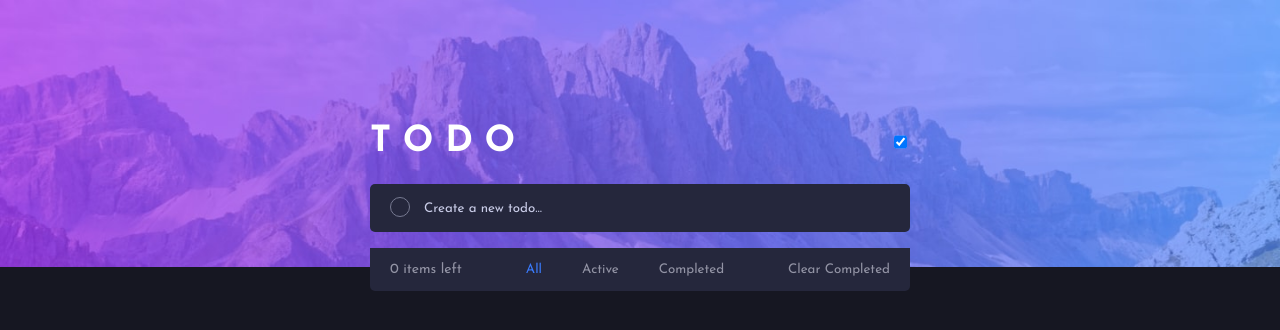
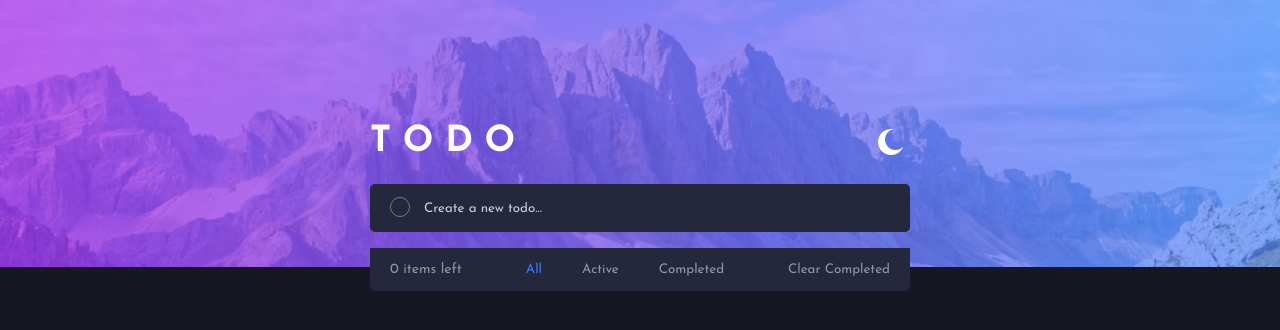
Before and after one commit to Albertoflj/ToDo-App, a React (Create React App) app: page / in a window 1280 px wide. Shown: the top 330 px of the page. Built offline with nearby package versions, Linux system fonts and the light colour scheme.

Commit message:
Added icons for the toggle button of the themes. Fixed checked icon. Added min input value for tasks.

```diff
--- /dev/null
+++ b/BUGS/NEED TO ADD.js
@@ -0,0 +1,4 @@
+
+//todo: fix bold sizing categories
+//todo: add shadow to app
+//todo: add default items if first time using app
--- a/src/components/to-do-components/HandleInput.js
+++ b/src/components/to-do-components/HandleInput.js
@@ -15,6 +15,10 @@ function HandleInput() {
       let id = createId();
       let content = inputRef.current.value;
       let checked = checkedRef.current.checked;
+      if(content.length < 3){
+        alert("Please enter a valid task");
+        return;
+      }
       const items = JSON.parse(localStorage.getItem("items")) || [];
       items.unshift({ id, content, checked });
       localStorage.setItem("items", JSON.stringify(items));
--- a/src/components/to-do-components/Header.js
+++ b/src/components/to-do-components/Header.js
@@ -10,6 +10,7 @@ function Header(props) {
   }
   const handleClick = () => {
     document.body.classList.toggle("dark-theme");
+    document.getElementById("theme-label").classList.toggle("icon-sun");
     darkTheme = !darkTheme;
     if (darkTheme) {
       localStorage.setItem("theme", "dark");
@@ -24,13 +25,13 @@ function Header(props) {
   return (
     <div className="main-app__header">
       <h1>T O D O</h1>
+      <label htmlFor="theme" id="theme-label" className="theme-switch" onClick={handleClick}/>
       <input
         ref={ref}
         type="checkbox"
         name="theme"
         id="theme"
         defaultChecked={darkTheme}
-        onClick={handleClick}
       />
     </div>
   );
--- a/src/components/to-do-components/List.js
+++ b/src/components/to-do-components/List.js
@@ -13,7 +13,6 @@ function List() {
     // )
     switch (category) {
       case "all":
-        console.log("alllllll");
         return (
           <div className="list">
              {items
--- a/src/scss/components/_toDo.scss
+++ b/src/scss/components/_toDo.scss
@@ -6,8 +6,28 @@
   font-size: $font-size;
   font-family: $font-family;
   display: flex;
+  align-items: center;
   justify-content: space-between;
   width: 100%;
+  #theme {
+    display: none;
+  }
+  // #theme:checked ~ .theme-switch {
+  //   background: url("../../assets/images/icon-sun.svg") no-repeat left center !important;
+  // }
+  .theme-switch {
+    // border: 1px solid #000;
+    display: inline-block;
+    width: 26px;
+    height: 26px;
+    padding: 3px;
+    background: url("../../assets/images/icon-moon.svg") no-repeat left center;
+    cursor: pointer;
+    /* padding-left: 15px; */
+  }
+  .icon-sun{
+    background: url("../../assets/images/icon-sun.svg") no-repeat left center;
+  }
 }
 .main-app__categories {
   p{
@@ -210,6 +230,7 @@
   position: absolute;
   top: 13px;
   width: 18px;
+  background-origin: border-box;
 }
 
 .main-app__input__check .done-label:after {
@@ -218,10 +239,10 @@
   border-right: none;
   content: "";
   height: 3px;
-  left: 4.5px;
+  left: 5.5px;
   opacity: 0;
   position: absolute;
-  top: 6px;
+  top: 7.3px;
   transform: rotate(-45deg);
   width: 8px;
 }
@@ -232,7 +253,9 @@
 }
 .main-app__input__check input[type="checkbox"]:checked + .done-label {
   background: $primary-background;
-  border-color: transparent;
+  border:none;
+  width: 19.6px;
+  height: 19.6px;
 }
 
 .main-app__input__check input[type="checkbox"]:checked + .done-label:after {
```
